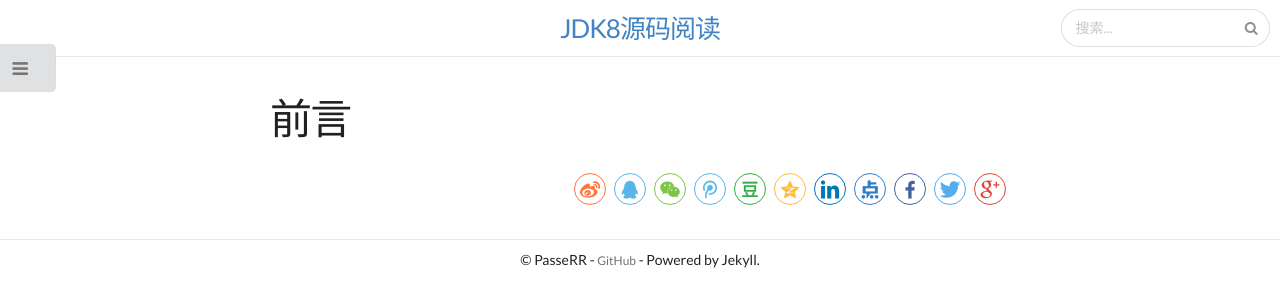
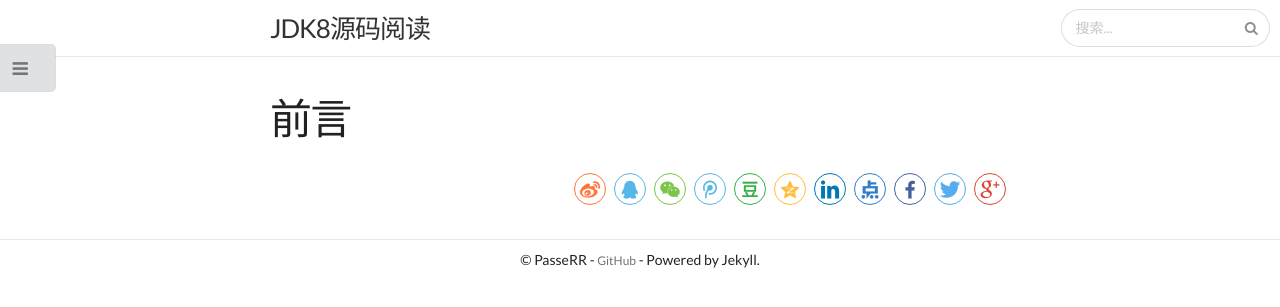
Before and after one commit to PasseRR/Java-Example, a Jekyll site: the page built from index.md, in a window 1280 px wide. Shown: the top 307 px of the page. Built offline with Jekyll 4.4.1, drawn with Linux system fonts in a browser that asks for light colours; nearby versions of some CDN libraries; library files that are not in the unit come from our copies.

Commit message:
fix syntax

```diff
--- a/_includes/header.html
+++ b/_includes/header.html
@@ -15,8 +15,6 @@
     </nav>
 
     <div class="wrap">
-        <div class="site-title">
-            <a href="{{ site.url }}/">{{ site.title }}</a>
-        </div>
+        <div class="site-title">{{ site.title }}</div>
     </div>
 </header>
--- a/asserts/css/main.css
+++ b/asserts/css/main.css
@@ -75,7 +75,7 @@ a:visited {
     color: #333;
     font-size: 26px;
     letter-spacing: -1px;
-    /*float: left;*/
+    float: left;
     line-height: 56px;
     position: relative;
     z-index: 1;
```
